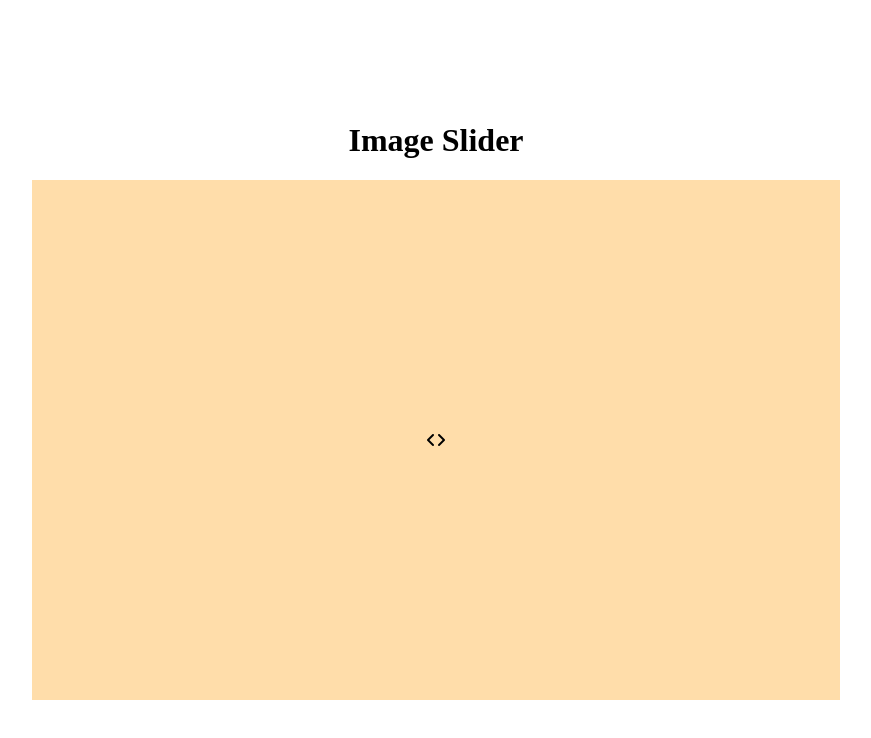
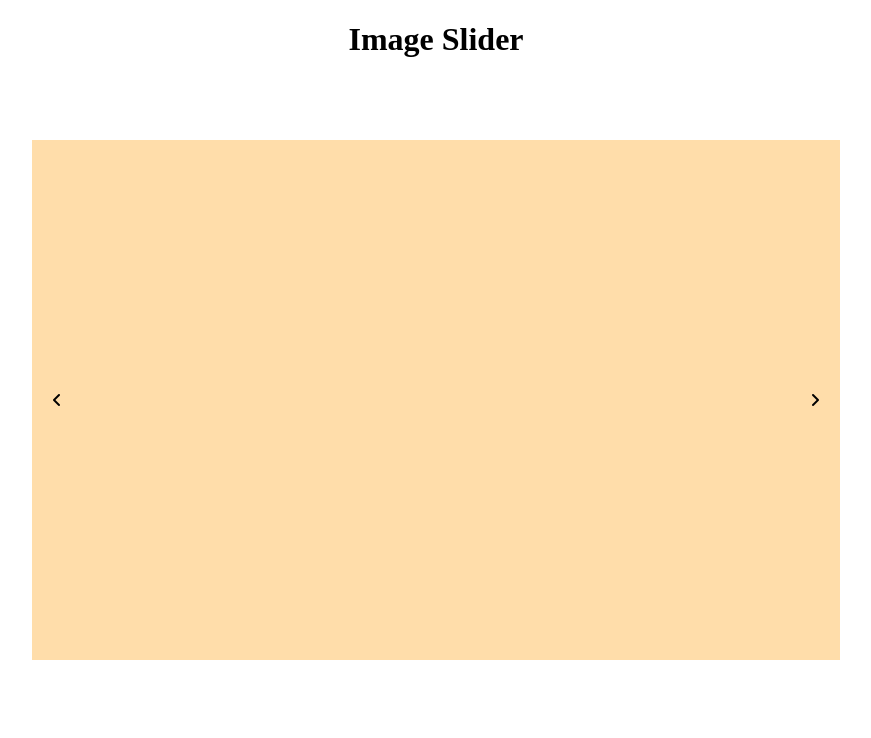
Before and after one commit to chhotuMarandi/Image-Slider, a plain HTML site: page index.html in a window 1280 px wide. Shown: the whole page, without its empty margins (204-1075 px from the left). Drawn offline with Linux system fonts and the light colour scheme.

Commit message:
Basic Layout done

```diff
--- a/index.html
+++ b/index.html
@@ -9,13 +9,13 @@
     <script src="https://kit.fontawesome.com/b91c27513e.js" crossorigin="anonymous"></script>
 </head>
 <body>
+    <div class="heading">
+        <h1>Image Slider</h1>
+    </div>
     <div class="container">
-        <h1>Image Slider</h1>
         <div class="image-container">
-            <di class="icons">
-                <i class="fa-solid fa-angle-left"></i>
-                <i class="fa-solid fa-angle-right"></i>
-            </di>
+            <i class="fa-solid fa-angle-left"></i>
+            <i class="fa-solid fa-angle-right"></i>
         </div>
     </div>
 </body>
--- a/style.css
+++ b/style.css
@@ -5,11 +5,10 @@ body {
 
 .container {
     width: 100vw;
-    height: 100vh;
+    height: 80vh;
     display: flex;
     justify-content: center;
     align-items: center;
-    flex-direction: column;
 }
 
 .image-container {
@@ -18,16 +17,10 @@ body {
     width: 60vw;
     height: 60vh;
     display: flex;
-    flex-direction: column;
-    justify-content: center;
+    justify-content: space-between;
     align-items: center;
 }
 
-.icons {
-    display: flex;
-    justify-content: space-between;
+.heading {
+    text-align: center;
 }
-
-h1{
-
-}
```
